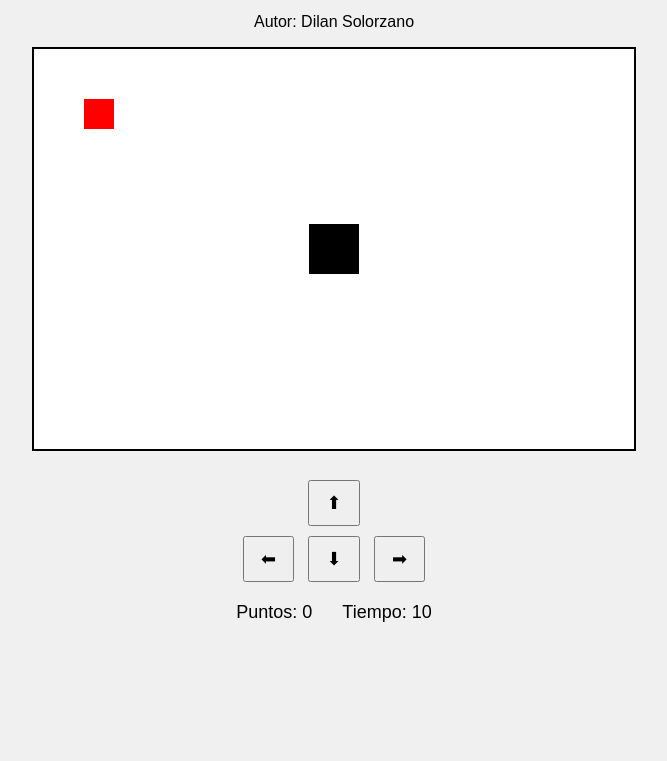
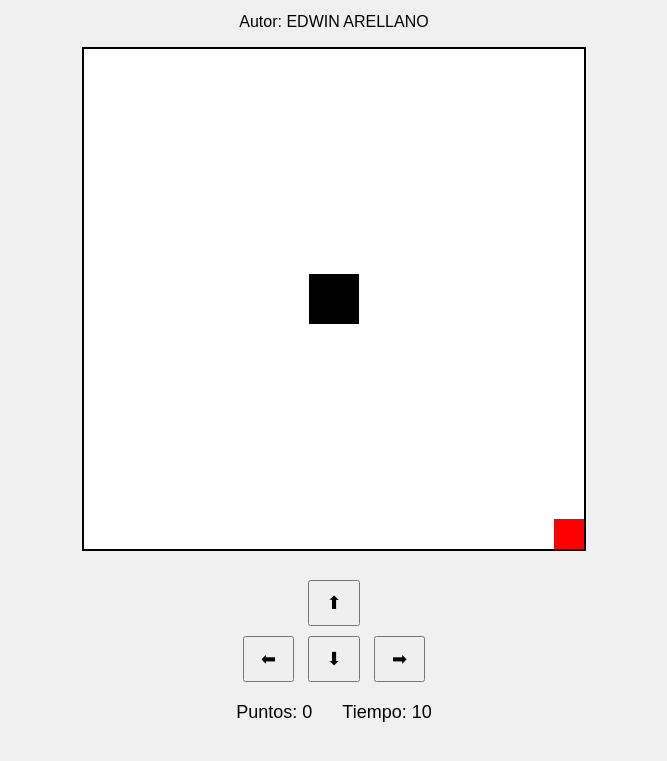
Before and after one commit to edwinarellano77-arch/Juego_cazando, a plain HTML site: page cazando.html in a window 1280 px wide. Shown: the part 81-842 px from the top of the page, without its empty margins (306-973 px from the left). Before the commit the page ends 800 px from the top, so only its background shows below. Drawn offline with Linux system fonts and the light colour scheme.

Commit message:
CORRECCION PARTE 1 FINAL

```diff
--- a/cazando.html
+++ b/cazando.html
@@ -6,12 +6,12 @@
   <link rel="stylesheet" href="cazando.css">
 </head>
 
-<body>
+<body onload="iniciarJuego();">
 
   <h1>Juego Cazando</h1>
-  <p>Autor: Dilan Solorzano</p>
+  <p>Autor: EDWIN ARELLANO</p>
 
-  <canvas id="juego" width="600" height="400"></canvas>
+  <canvas id="areaJuego" width="500" height="500"></canvas>
   <div class="controles">
     <button id="btnArriba">⬆</button>
     <br>
--- a/cazando.js
+++ b/cazando.js
@@ -1,9 +1,5 @@
-let canvas = document.getElementById("juego");
+let canvas = document.getElementById("areaJuego");
 let ctx = canvas.getContext("2d");
-let btnArriba = document.getElementById("btnArriba");
-let btnIzquierda = document.getElementById("btnIzquierda");
-let btnAbajo = document.getElementById("btnAbajo");
-let btnDerecha = document.getElementById("btnDerecha");
 const VELOCIDAD = 15;
 // Gato
 let gatoX = 0;
@@ -11,30 +7,36 @@ let gatoY = 0;
 const ANCHOGATO = 50;
 const ALTURAGATO = 50;
 
-// Raton
-let ratonX = 50;
-let ratonY = 50;
-const ANCHORATON = 30;
-const ALTURARATON = 30;
+// Comida
+let comidaX = 50;
+let comidaY = 50;
+const ANCHOCOMIDA = 30;
+const ALTURACOMIDA = 30;
 
-function graficar(x, y, ancho, alto, color) {
+function graficarRectangulo(x, y, ancho, alto, color) {
     ctx.fillStyle = color;
     ctx.fillRect(x, y, ancho, alto);
 };
 
 function graficarGato() {
-    graficar(gatoX, gatoY, ANCHOGATO, ALTURAGATO, "#000000");
+    graficarRectangulo(gatoX, gatoY, ANCHOGATO, ALTURAGATO, "#000000");
 };
 
-function graficarRaton() {
-    graficar(ratonX, ratonY, ANCHORATON, ALTURARATON, "#ff0000");
+function graficarComida() {
+    graficarRectangulo(comidaX, comidaY, ANCHOCOMIDA, ALTURACOMIDA, "#ff0000");
 };
 
 function iniciarJuego() {
     gatoX = (canvas.width / 2) - (ANCHOGATO / 2);
     gatoY = (canvas.height / 2) - (ALTURAGATO / 2);
+    //COMIDA ESQUINA INFERIOR DERECHA
+    comidaX = canvas.width - ANCHOCOMIDA;
+    comidaY = canvas.height - ALTURACOMIDA;
+
+    //ctx.clearRect(0, 0, canvas.width, canvas.height);
     graficarGato();
-    graficarRaton();
+    graficarComida();
+
 }
 
 function mover(direccion) {
@@ -49,6 +51,3 @@ document.getElementById("btnArriba").onclick = () => mover("arriba");
 document.getElementById("btnAbajo").onclick = () => mover("abajo");
 document.getElementById("btnIzquierda").onclick = () => mover("izquierda");
 document.getElementById("btnDerecha").onclick = () => mover("derecha");
-
-
-iniciarJuego();
```
